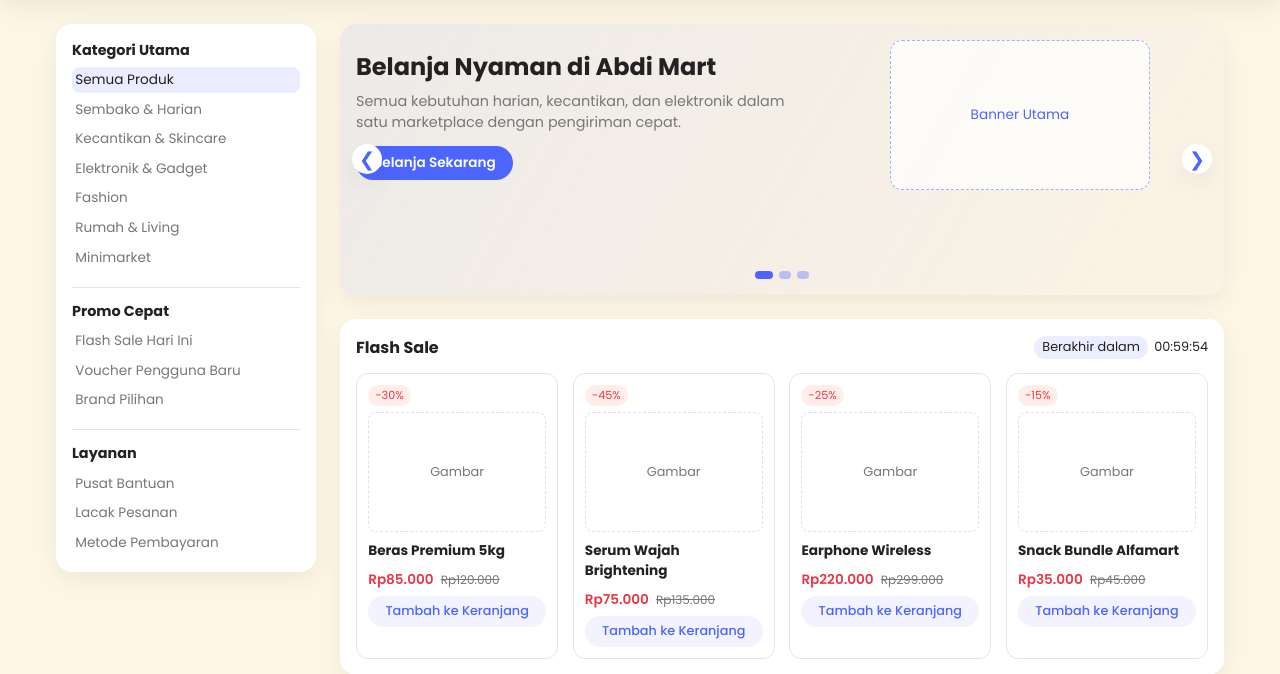
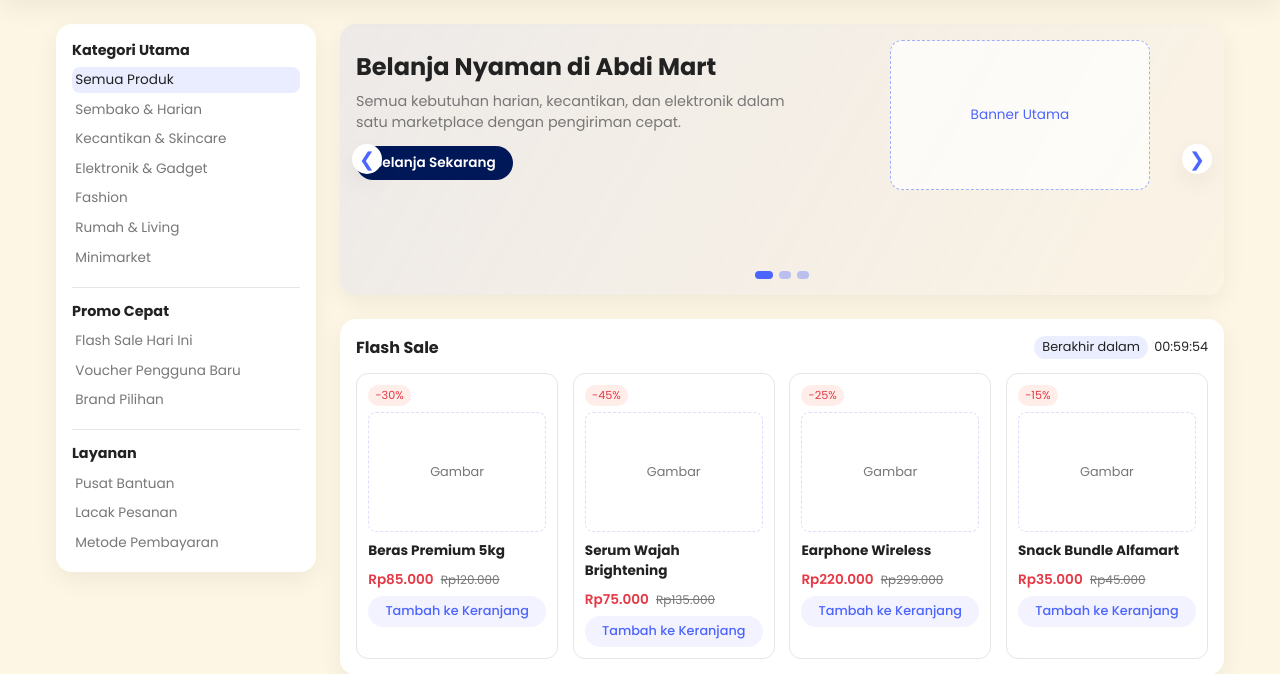
Before and after one commit to adhitD/jupitermart, a PHP site: page / in a window 1280 px wide. Shown: the part 124-798 px from the top of the page. Run offline with PHP 8.4, Linux system fonts and the light colour scheme.

Commit message:
tampilan1

```diff
--- a/assets/style.css
+++ b/assets/style.css
@@ -344,7 +344,7 @@
 .primary-btn {
   padding: 0.45rem 1.1rem;
   border-radius: 999px;
-  background-color: #4c65ff;
+  background-color: #001858;
   color: #ffffff;
   font-size: 0.85rem;
   font-weight: 600;
```
